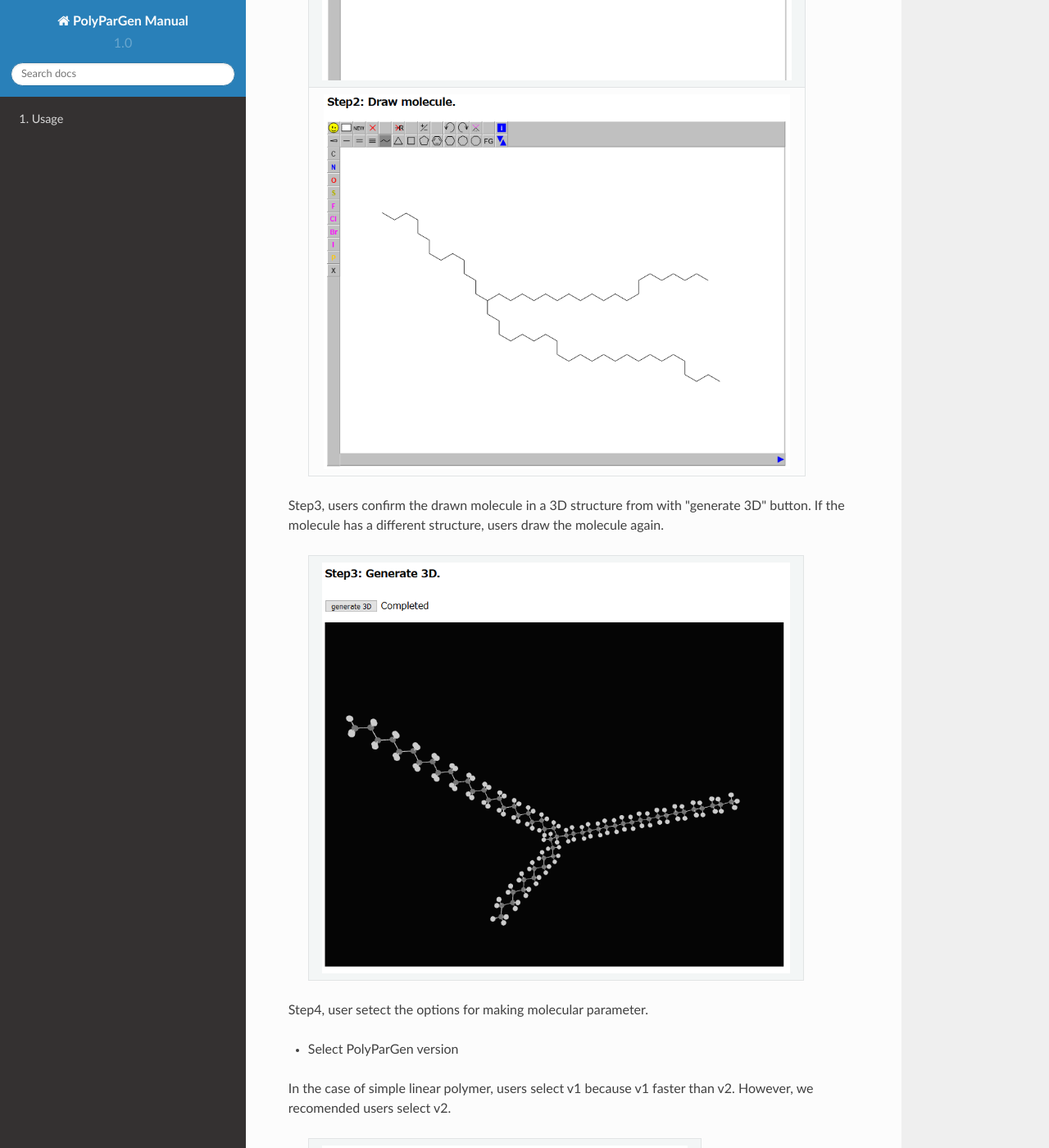
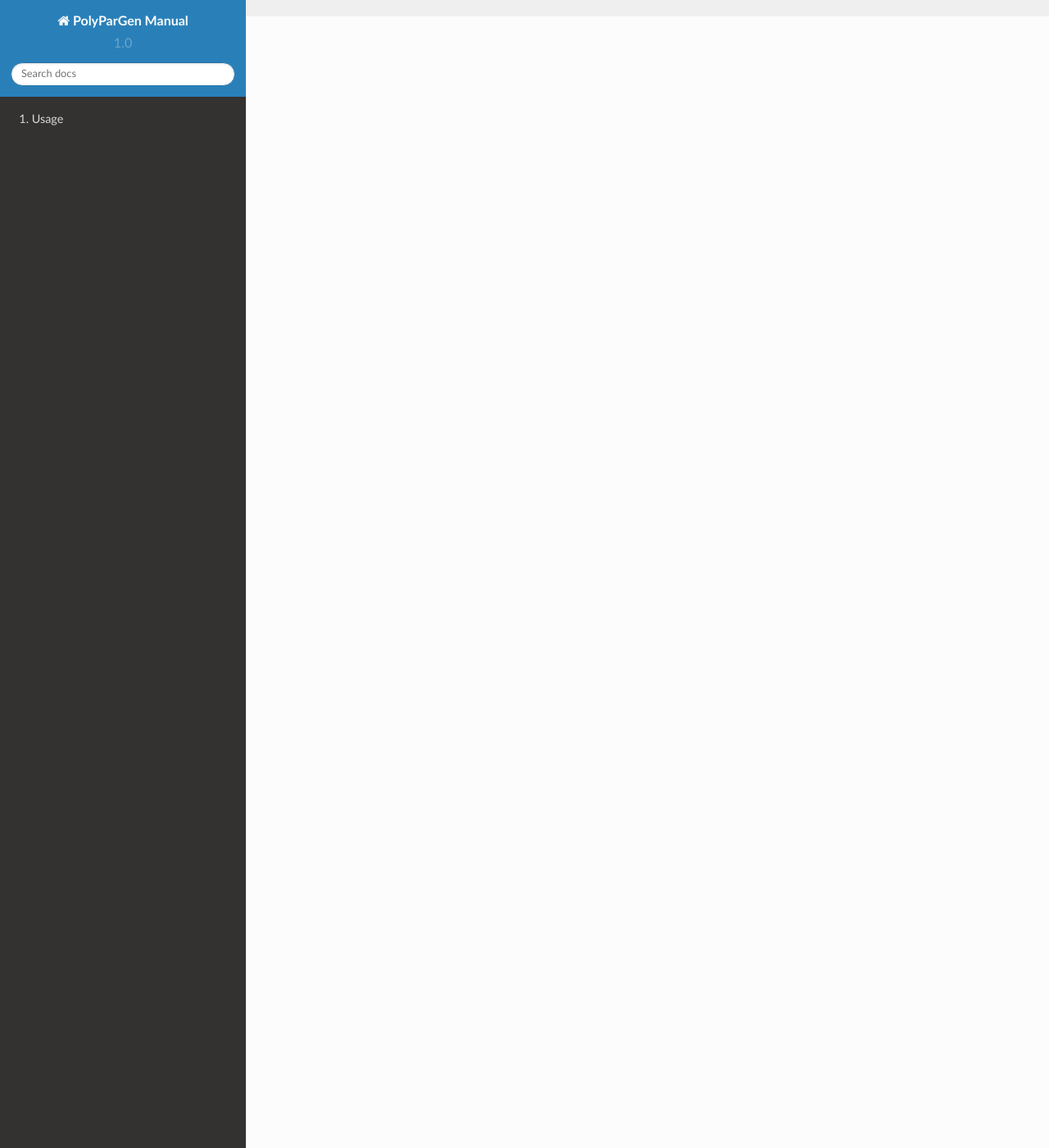
Before and after one commit to mori0711/polypargen_manual, a Sphinx documentation site: the page built from docs/usage/make_molecular_parameter/draw_molecule.rst, in a window 1280 px wide and 1400 px high, scrolled down 1380 px. Shown: the whole window at 82% size. Built offline with Sphinx 7.4.7 and the Read the Docs theme 2.0.0, drawn with Linux system fonts in a browser that asks for light colours; some of the changed text lies outside the part shown.

```diff
--- a/docs/usage/make_molecular_parameter/draw_molecule.rst
+++ b/docs/usage/make_molecular_parameter/draw_molecule.rst
@@ -6,56 +6,3 @@
 
 In the case that users want to make their drawed molecules,
 Users push the following image in PolyParGen front page.
-
-  +--------------------------------------------------------------------------+
-  | .. image:: ./imgs/draw_molecule_001.png                                  |
-  |    :scale: 70 %                                                          |
-  |    :align: center                                                        |
-  +--------------------------------------------------------------------------+
-
-Step1, users have to registrate their information to use PolyParGen.
-E-mail address certainly is needed in user's informaiton, because PolyParGen sends that parameter file to user's e-mail after generation of molecular parameter.
-The users, which already registrated, pass this step.
-
-  +--------------------------------------------------------------------------+
-  | .. image:: ./imgs/upload_file_002.png                                    |
-  |    :scale: 100 %                                                         |
-  |    :align: center                                                        |
-  +--------------------------------------------------------------------------+
-  | .. image:: ./imgs/upload_file_003.png                                    |
-  |    :scale: 70 %                                                          |
-  |    :align: center                                                        |
-  +--------------------------------------------------------------------------+
-
-Step2, users draw a moluclue under our drawer tools.
-
-  +--------------------------------------------------------------------------+
-  | .. image:: ./imgs/draw_molecule_002.png                                  |
-  |    :scale: 70 %                                                          |
-  |    :align: center                                                        |
-  +--------------------------------------------------------------------------+
-  | .. image:: ./imgs/draw_molecule_003.png                                  |
-  |    :scale: 70 %                                                          |
-  |    :align: center                                                        |
-  +--------------------------------------------------------------------------+
-
-Step3, users confirm the drawn molecule in a 3D structure from with "generate 3D" button. If the molecule has a different structure, users draw the molecule again.
-
-  +--------------------------------------------------------------------------+
-  | .. image:: ./imgs/draw_molecule_004.png                                  |
-  |    :scale: 70 %                                                          |
-  |    :align: center                                                        |
-  +--------------------------------------------------------------------------+
-
-Step4, user setect the options for making molecular parameter.
-
-- Select PolyParGen version
-
-In the case of simple linear polymer, users select v1 because v1 faster than v2.
-However, we recomended users select v2.
-
-  +--------------------------------------------------------------------------+
-  | .. image:: ./imgs/upload_file_005.png                                    |
-  |    :scale: 100 %                                                         |
-  |    :align: center                                                        |
-  +--------------------------------------------------------------------------+
```
Also changed, not shown: docs/usage/make_molecular_parameter/edit_molecule.rst (deleted, +0 -63 lines).
